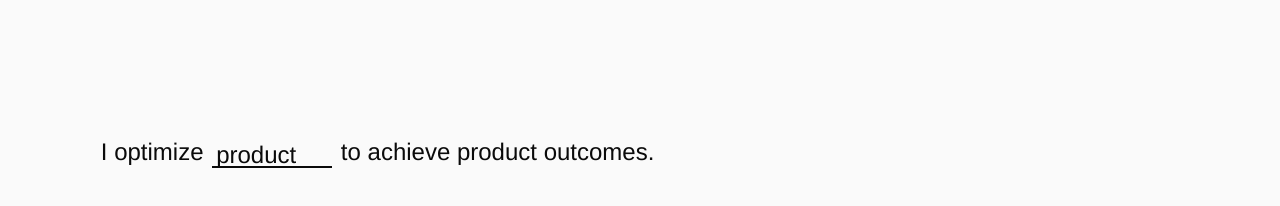
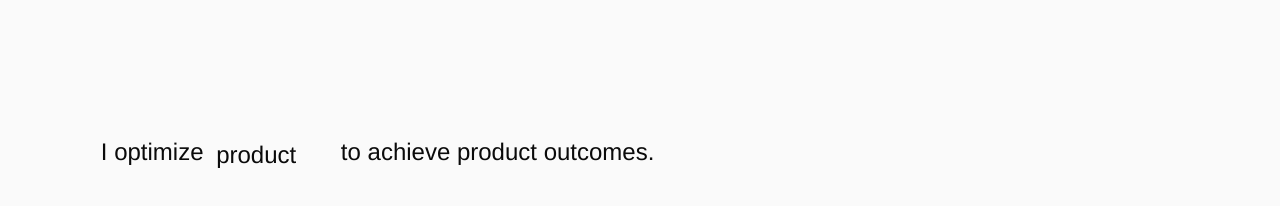
Before and after one commit to younginsa/v0-2025-product-design-portfolio, a Next.js app: page / in a window 1280 px wide. Shown: the part 2040-2246 px from the top of the page. Built offline with nearby package versions, Linux system fonts and the light colour scheme.

Commit message:
fix: remove underline from animated-word-container
Eliminate border-bottom to display animated words without underline.

Co-authored-by: Youngin Sa <33438441+younginsa@users.noreply.github.com>

```diff
--- a/app/globals.css
+++ b/app/globals.css
@@ -322,7 +322,6 @@
   height: 1.2em;
   vertical-align: bottom;
   overflow: hidden;
-  border-bottom: 2px solid currentColor;
   padding: 0 4px;
   margin: 0 2px;
 }
```
